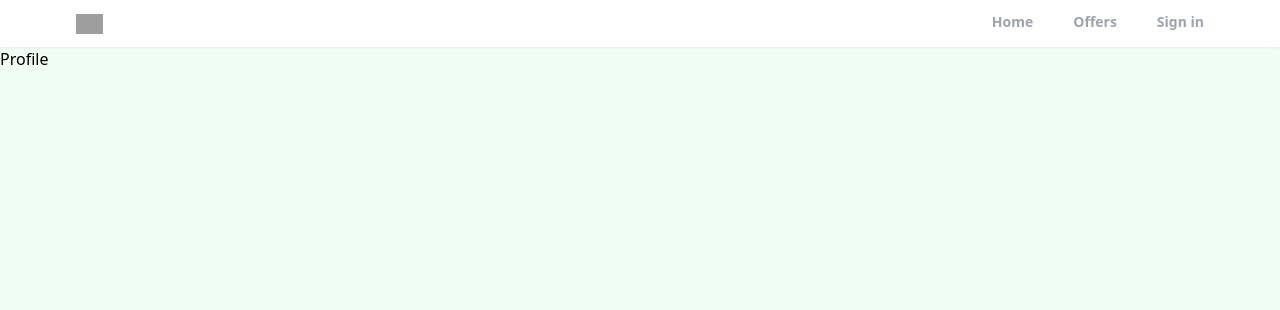
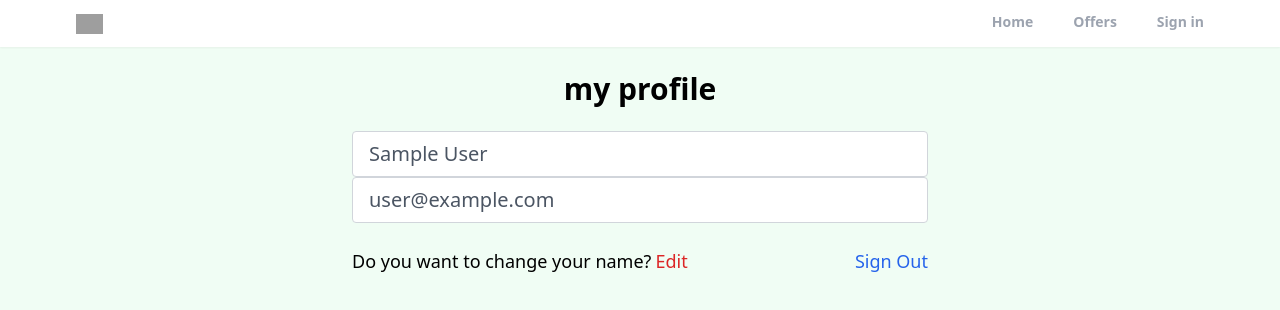
Before and after one commit to FadyFathey/Real-Estate-APP, a React (Create React App) app: page /profile in a window 1280 px wide. Shown: the top 310 px of the page. Built offline with nearby package versions, Linux system fonts and the light colour scheme; no server answers; sample sign-in values are in the browser's storage; grey boxes are pictures that could not be loaded.

Commit message:
Create private route for protecting the profile page and logout functionality

```diff
--- a/src/App.js
+++ b/src/App.js
@@ -10,6 +10,7 @@
 import MainHeader from './components/MainHeader';
 import { ToastContainer } from 'react-toastify';
 import 'react-toastify/dist/ReactToastify.css';
+import PrivateRoute from './components/PrivateRoute';
 function App() {
   return (
     < >
@@ -17,7 +18,11 @@
         <MainHeader />
         <Routes>
           <Route path='/' element={<Home />} />
-          <Route path='/profile' element={<Profile />} />
+          {/* private route */}
+          <Route path='/profile' element={<PrivateRoute />}>
+            <Route path='/profile' element={<Profile />} />
+          </Route>
+          {/* end private route */}
           <Route path='/sign-in' element={<SignIn />} />
           <Route path='/sign-up' element={<SignUp />} />
           <Route path='/forget-password' element={<ForgetPassword />} />
--- /dev/null
+++ b/src/components/PrivateRoute.js
@@ -0,0 +1,15 @@
+import React from 'react'
+import { Outlet, Navigate } from 'react-router-dom'
+import { useAuthStatus } from '../hooks/useAuthStatus'
+
+const PrivateRoute = () => {
+    const { loggedIn, checkingStatus } = useAuthStatus()
+
+    if (checkingStatus) {
+        return <h3>loading.....</h3>
+    }
+
+    return loggedIn ? <Outlet /> : <Navigate to="/sign-in" />
+}
+
+export default PrivateRoute
--- /dev/null
+++ b/src/hooks/useAuthStatus.js
@@ -0,0 +1,17 @@
+import { getAuth, onAuthStateChanged } from 'firebase/auth';
+import React, { useEffect, useState } from 'react'
+
+export const useAuthStatus = () => {
+    const [loggedIn, setLoggedIn] = useState(false)
+    const [checkingStatus, setCheckingStatus] = useState(true)
+    useEffect(() => {
+        const auth = getAuth();
+        onAuthStateChanged(auth, (user) => {
+            if (user) {
+                setLoggedIn(true)
+            }
+            setCheckingStatus(false)
+        })
+    }, []);
+    return { loggedIn, checkingStatus }
+}
--- a/src/pages/Profile.js
+++ b/src/pages/Profile.js
@@ -1,8 +1,40 @@
-import React from 'react'
+import { getAuth } from 'firebase/auth'
+import React, { useState } from 'react'
+import { useNavigate } from 'react-router-dom'
+const Profile = () => {
+    const auth = getAuth()
+    const navigate = useNavigate()
+    const [formData, setFormData] = useState({
+        name: auth.currentUser.displayName,
+        email: auth.currentUser.email,
+    })
+    const { name, email } = formData
 
-const Profile = () => {
+    const onLogOut = ()=>
+    {
+        auth.signOut()
+        navigate('/')
+    }
     return (
-        <div>Profile</div>
+        <>
+            <section className='max-w-6xl m-auto flex justify-center items-center flex-col '>
+                <h1 className='text-3xl text-center mt-6 font-bold '>my profile</h1>
+                <div className='w-full md:w-[50%] mt-6 mx-3 '>
+                    <form>
+                        <input disabled type=' text' id='name' value={name} className=' w-full px-4 py-2 text-xl text-gray-600 bg-white border border-gray-300 rounded transition-ease-in-out  ' />
+
+                        <input disabled type='text' id='email' value={email} className='mb-6 w-full px-4 py-2 text-xl text-gray-600 bg-white border border-gray-300 rounded transition-ease-in-out  ' />
+
+                        <div className='flex justify-between whitespace-nowrap text-sm sm:text-lg mb-6 '>
+                            <p className='flex items-center '>Do you want to change your name?
+                                <span className='text-red-600 hover:text-red-800 transition duration-200 ease-in-out ml-1 cursor-pointer'>Edit</span>
+                            </p>
+                            <p onClick={onLogOut} className='text-blue-600 hover:text-blue-800 transition duration-200 ease-in-out cursor-pointer'>Sign Out</p>
+                        </div>
+                    </form>
+                </div>
+            </section>
+        </>
     )
 }
 
```
